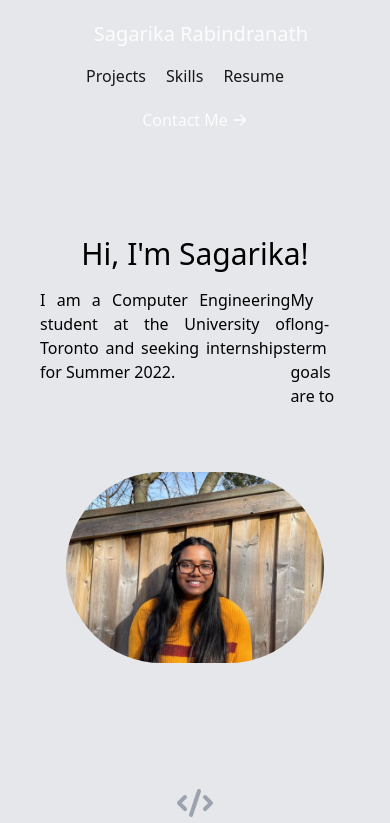
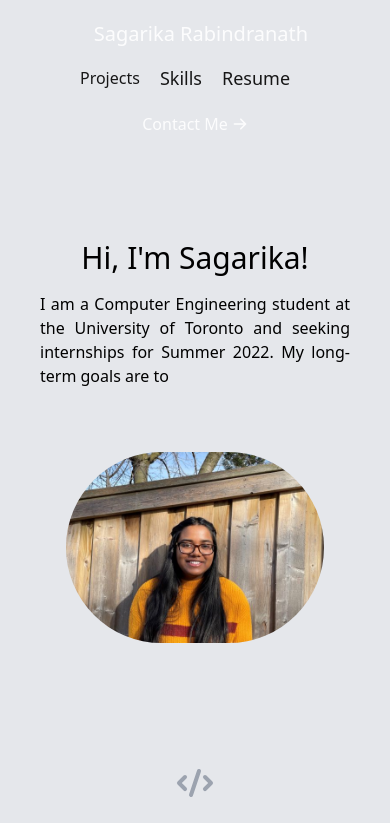
Before and after one commit to Sagarika2870/my-portfolio, a React (Create React App) app: page / in a window 390 px wide. Shown: the top 823 px of the page. Built offline with nearby package versions, Linux system fonts and the light colour scheme.

Commit message:
style changes

```diff
--- a/src/components/About.js
+++ b/src/components/About.js
@@ -7,10 +7,9 @@ export default function About(){
                         Hi, I'm Sagarika!
                     </h1>
                     <p className="flex text-justify">
-                        <span class="inline-block">
                             I am a Computer Engineering student at the University of Toronto and seeking internships for Summer 2022.
-                        </span>
-                        My long-term goals are to
+
+                            My long-term goals are to
 
 
 
--- a/src/components/Contact.js
+++ b/src/components/Contact.js
@@ -26,7 +26,7 @@ export default function Contact() {
     return (
       <section id="contact" className="relative">
         <div className="container px-5 py-10 mx-auto flex sm:flex-nowrap flex-wrap">
-          <div className="lg:w-2/3 md:w-1/2 bg-gray-900 rounded-lg overflow-hidden sm:mr-10 p-10 flex items-end justify-start relative">
+          <div className="lg:w-2/3 md:w-1/2 bg-gray-700 rounded-lg overflow-hidden sm:mr-10 p-10 flex items-end justify-start relative">
             <iframe
               width="100%"
               height="100%"
@@ -38,19 +38,19 @@ export default function Contact() {
               style={{ filter: "opacity(0.7)" }}
               src="https://www.google.com/maps/embed/v1/place?q=Downtown+Toronto&key=AIzaSyBFw0Qbyq9zTFTd-tUY6dZWTgaQzuU17R8"
             />
-            <div className="bg-sky-900 relative flex flex-wrap py-6 rounded shadow-md">
+            <div className="bg-sky-400 relative flex flex-wrap py-6 rounded shadow-md">
 
               <div className="lg:w-1/2 px-6 mt-4 lg:mt-0">
                 <h2 className="title-font font-semibold text-white tracking-widest text-xs">
                   EMAIL
                 </h2>
-                <a className="text-sky-400 leading-relaxed">
+                <a className="text-sky-900 leading-relaxed">
                   sagarika2870@gmail.com
                 </a>
                 <h2 className="title-font font-semibold text-white tracking-widest text-xs mt-4">
                   PHONE
                 </h2>
-                <p className="leading-relaxed">647-923-7036</p>
+                <a className="text-sky-900 leading-relaxed">647-923-7036</a>
               </div>
             </div>
           </div>
@@ -101,7 +101,7 @@ export default function Contact() {
                     </div>
                     <button
                         type="submit"
-                        className="text-white bg-indigo-500 border-0 py-2 px-6 focus:outline-none hover:bg-indigo-600 rounded text-lg">
+                        className="text-white bg-sky-500 border-0 py-2 px-6 focus:outline-none hover:bg-sky-600 rounded text-lg">
                         Submit
                     </button>
                 </form>
--- a/src/components/Navbar.js
+++ b/src/components/Navbar.js
@@ -10,15 +10,15 @@ export default function Navbar() {
             Sagarika Rabindranath
           </a>
         </a>
-        <nav className="md:mr-auto md:ml-4 md:py-1 md:pl-4 md:border-l md:border-gray-700	flex flex-wrap items-center text-cyan-900 justify-center">
+        <nav className="md:mr-auto md:ml-4 md:py-1 md:pl-4 md:border-l md:border-gray-700	flex flex-wrap items-center text-sky-900 justify-center">
           <a href="#projects" className="mr-5 hover:text-white">
             Projects
           </a>
-          <a href="#skills" className="mr-5 hover:text-white">
+          <a href="#skills" className="mr-5 text-lg hover:text-white">
             Skills
           </a>
           <a href="./Sagarika_Resume.pdf"
-            className="mr-5 hover:text-white">
+            className="mr-5 text-lg hover:text-white">
             Resume
           </a>
 
```
